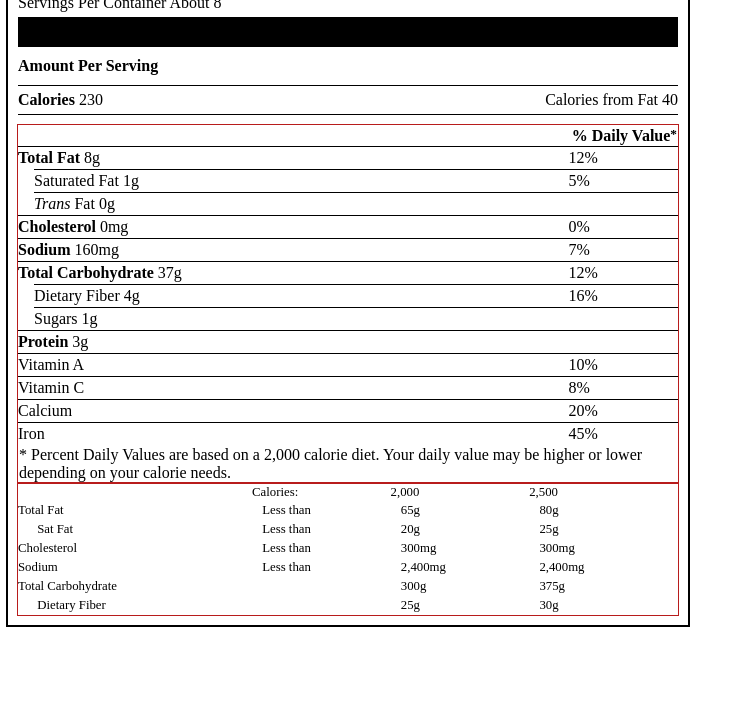
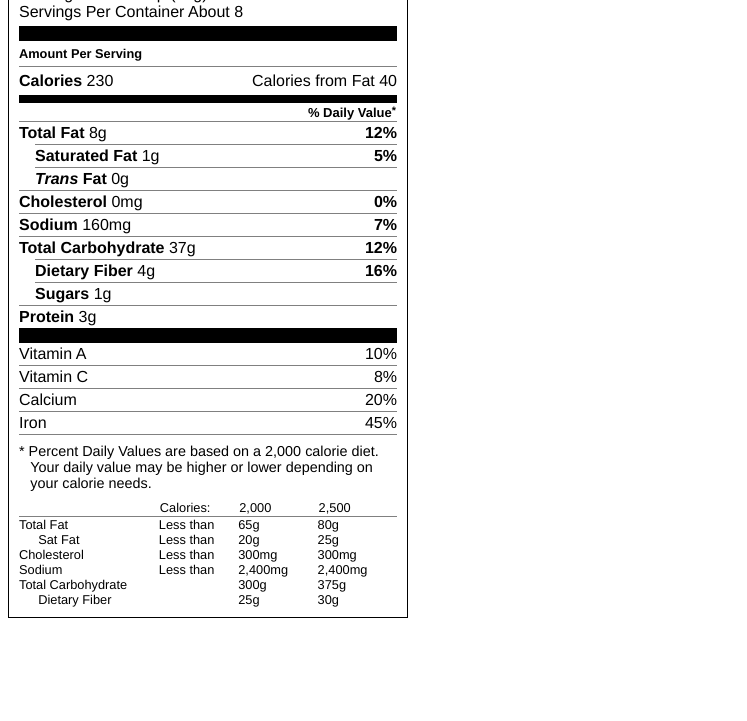
Before and after one commit to audreycode6/ls_front_end_work, a plain HTML site: page ls202/lesson_4/ls_nutrition_label.html in a window 1280 px wide. Shown: the part 79-800 px from the top of the page, without its empty margins (0-747 px from the left). Drawn offline with Linux system fonts and the light colour scheme.

Commit message:
complete css for nutrition facts

```diff
--- a/ls202/lesson_4/ls_nutrition_label.css
+++ b/ls202/lesson_4/ls_nutrition_label.css
@@ -1,39 +1,33 @@
 html, body {
-    font: 28px, Helvetica, Arial, sans-serif;
+    font: 28px;
+    font-family: Helvetica, Arial, sans-serif;
+    font-weight: lighter;
 }
 
 article {
-    outline: 2px solid black;
-    width: 680px;
+    border: 1px solid black;
+    width: 400px;
     padding: 10px;
     box-sizing: border-box;
 
 }
 
 header {
-    margin-bottom: 10px;
-    border-bottom: 1px solid black;
+    border-bottom: .5rem solid black;
 }
 
 h1 {
-    padding:0;
-    margin:0;
-    font-size: 2rem;
+    padding: 0;
+    margin: 0;
+    font-size: 2.5rem;
 }
 
 h2 {
-    padding: 10px 0;
-    margin: 5px 0 0 0 ;
-    font-size: 1rem;
-    border-top: 30px solid black;
-    border-bottom: 1px solid black
-}
-
-table {
-    width: 100%;
-    border-spacing: 0;
-    border-collapse: collapse;
-    outline: 1px solid rgb(184, 28, 28);
+    padding: 5px 0;
+    margin: 5px 0 0 0;
+    font-size: .8rem;
+    border-top: 15px solid black;
+    border-bottom: 1px solid grey;
 }
 
 dl {
@@ -48,6 +42,7 @@ dt {
 
 dd {
     display: inline;
+    font-weight: lighter;
     margin: 0;
 }
 
@@ -65,34 +60,73 @@ header dl {
     padding: 5px 0;
 }
 
-header dl + dl { text-align: right;}
-header dl + dl dt {
-    font-weight: 500;
+header dl + dl {
+    text-align: right;
 }
 
-thead th { text-align: right;}
+header dl + dl dt {
+    font-weight: lighter;
+}
+
+table {
+    width: 100%;
+    border-spacing: 0;
+    border-collapse: collapse;
+}
+
+
+thead th {
+    text-align: right;
+}
+
+thead th:first-of-type{
+    font-size:small;
+}
+
 tbody th {
     padding: 2px 0;
     font-weight: normal;
     text-align: left;
-    border-top: 1px solid black;
+    border-top: 1px solid grey;
 }
 
 tbody td {
 padding: 2px 0;
-border-top: 1px solid black;
+border-top: 1px solid grey;
 }
 
-td dt { font-weight: normal; }
+tr td:last-of-type {
+    font-weight: 600;
+    text-align: right;
+}
+
+td.indent {
+    width: 1rem;
+    border-top: none;
+
+}
+
+tbody + tbody tr:first-of-type td { border-top: 15px solid black; }
+tbody + tbody tr td:last-of-type {
+    font-weight: lighter;
+}
+
+tfoot td:last-of-type {
+    padding: .5rem 0 .5rem .7rem;
+    font-size: .9rem;
+    font-weight: lighter;
+    text-align: left;
+    text-indent: -.7rem;
+    border-top: 1px solid grey;
+}
 
 
 table + table { font-size: .8rem; }
 table + table thead th {
     width: 37%;
-    font-weight: normal;
+    font-weight: lighter;
     text-align: left;
-    text-indent: -.7rem;
-    border-top: 1px solid black;
+    border-bottom: 1px solid grey;
 }
 
 table + table thead th + th {
@@ -101,12 +135,12 @@ table + table thead th + th {
 
 table + table td {
     border: none;
+    padding: 0;
 }
 
-td.indent {
-    width: 1rem;
-    border-top: none;
-
+table + table tr td:last-of-type {
+    font-weight: lighter;
+    text-align: left;
 }
 
 table + table td.indent {
```
